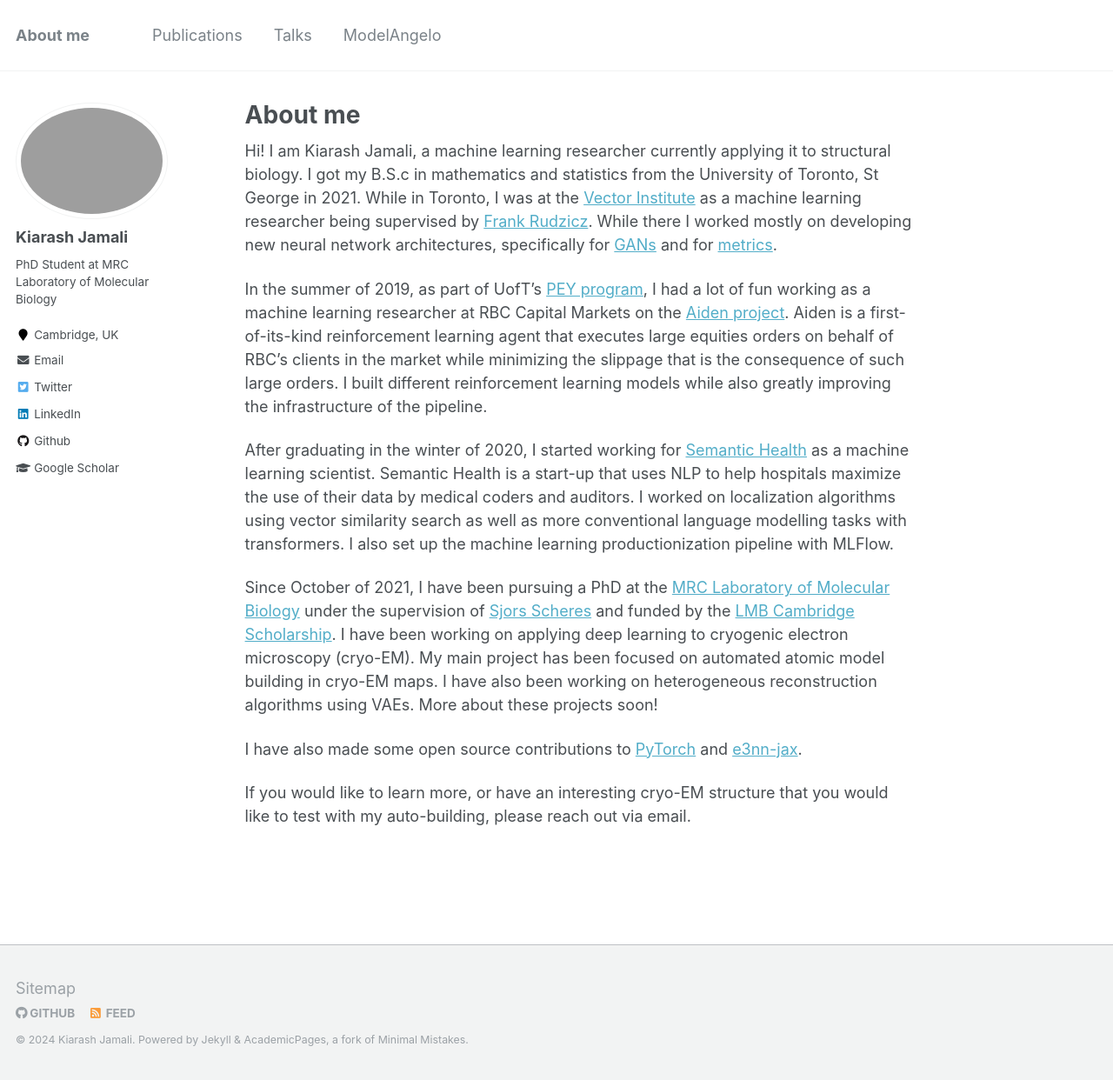
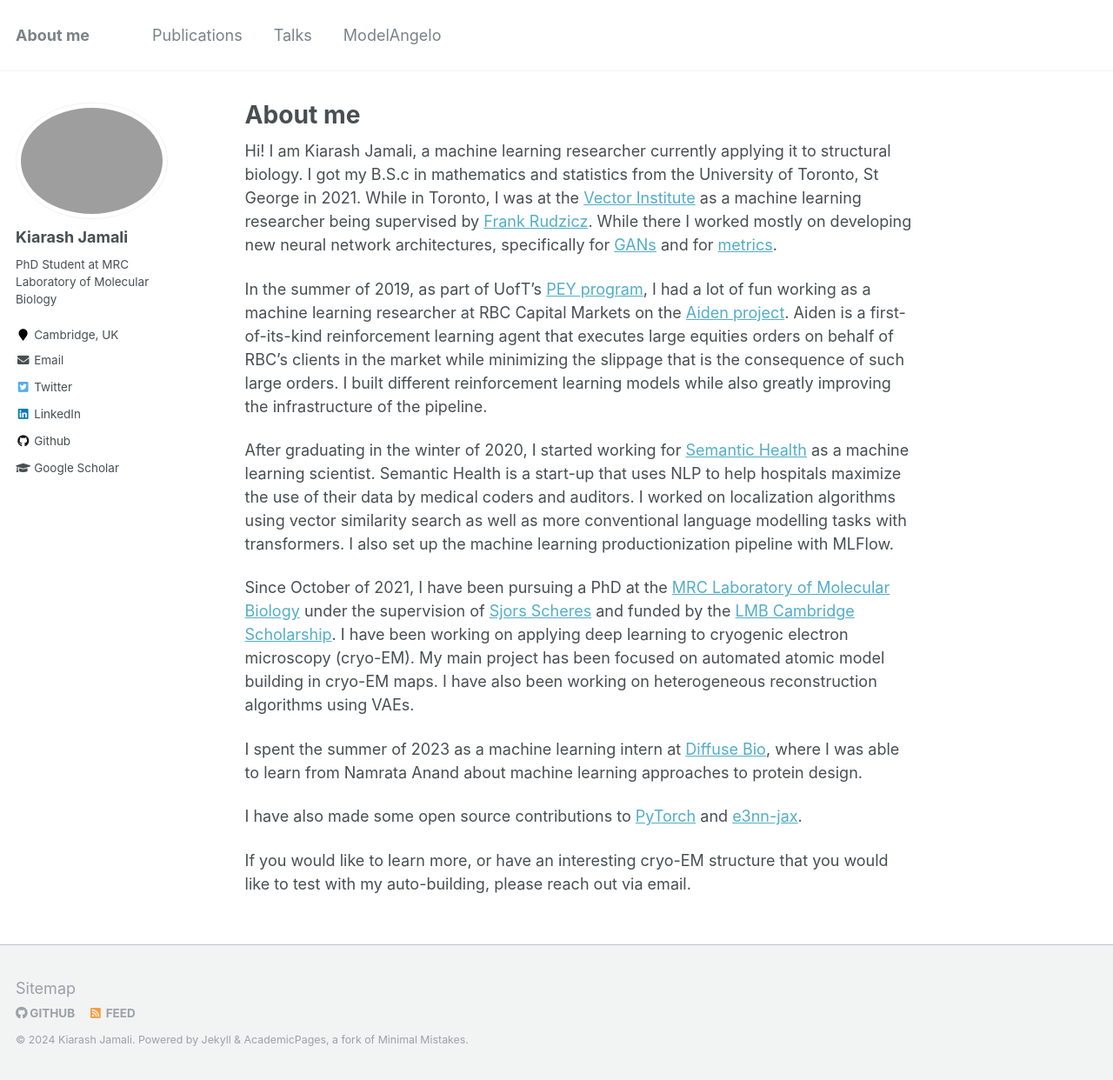
Before and after one commit to jamaliki/jamaliki.github.io, a Jekyll site: the page built from _pages/about.md, in a window 1280 px wide and 1242 px high. Shown: the whole window at 87% size. Built offline with Jekyll 4.4.1, drawn with Linux system fonts in a browser that asks for light colours.

Commit message:
Add diffuse

```diff
--- a/_pages/about.md
+++ b/_pages/about.md
@@ -17,7 +17,9 @@ In the summer of 2019, as part of UofT's [PEY program](https://engineeringcareer
 
 After graduating in the winter of 2020, I started working for [Semantic Health](https://www.semantichealth.ai/) as a machine learning scientist. Semantic Health is a start-up that uses NLP to help hospitals maximize the use of their data by medical coders and auditors. I worked on localization algorithms using vector similarity search as well as more conventional language modelling tasks with transformers. I also set up the machine learning productionization pipeline with MLFlow.
 
-Since October of 2021, I have been pursuing a PhD at the [MRC Laboratory of Molecular Biology](https://www2.mrc-lmb.cam.ac.uk/) under the supervision of [Sjors Scheres](https://www2.mrc-lmb.cam.ac.uk/group-leaders/n-to-s/sjors-scheres/) and funded by the [LMB Cambridge Scholarship](https://www.cambridgetrust.org/partners/mrc-laboratory-of-molecular-biology-cambridge). I have been working on applying deep learning to cryogenic electron microscopy (cryo-EM). My main project has been focused on automated atomic model building in cryo-EM maps. I have also been working on heterogeneous reconstruction algorithms using VAEs. More about these projects soon!
+Since October of 2021, I have been pursuing a PhD at the [MRC Laboratory of Molecular Biology](https://www2.mrc-lmb.cam.ac.uk/) under the supervision of [Sjors Scheres](https://www2.mrc-lmb.cam.ac.uk/group-leaders/n-to-s/sjors-scheres/) and funded by the [LMB Cambridge Scholarship](https://www.cambridgetrust.org/partners/mrc-laboratory-of-molecular-biology-cambridge). I have been working on applying deep learning to cryogenic electron microscopy (cryo-EM). My main project has been focused on automated atomic model building in cryo-EM maps. I have also been working on heterogeneous reconstruction algorithms using VAEs.
+
+I spent the summer of 2023 as a machine learning intern at [Diffuse Bio](https://www.diffuse.bio/), where I was able to learn from Namrata Anand about machine learning approaches to protein design.
 
 I have also made some open source contributions to [PyTorch](https://github.com/pytorch/pytorch) and [e3nn-jax](https://github.com/e3nn/e3nn-jax).
 
```
